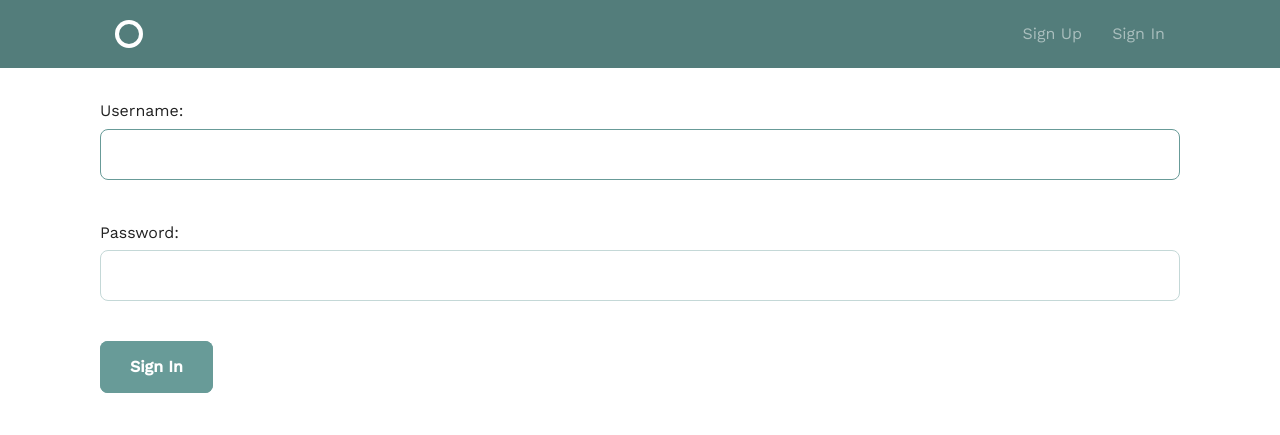
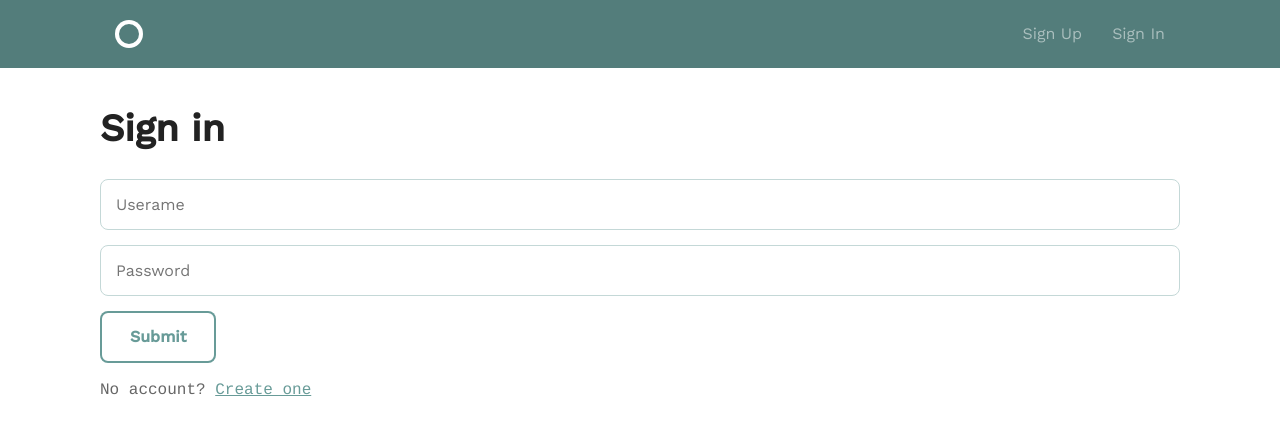
Before and after one commit to yushinna/python-project-07, a Django app: page /accounts/sign_in/ in a window 1280 px wide. Shown: the top 435 px of the page. Run offline with Django 3.2, Linux system fonts and the light colour scheme.

Commit message:
Update sign_in.html

```diff
--- a/accounts/templates/accounts/sign_in.html
+++ b/accounts/templates/accounts/sign_in.html
@@ -3,9 +3,40 @@
 {% block title %}Sign In | {{ super }}{% endblock %}
 
 {% block body %}
-<form method="POST" action="{% url 'accounts:sign_in' %}">
-    {% csrf_token %}
-    {{ form.as_p }}
-    <input type="submit" class="button-primary" value="Sign In">
-</form>
+<section class="fdb-block fp-active" data-block-type="forms" data-id="80" draggable="true">
+    <div class="container">
+        <div class="row justify-content-center">
+            <div class="col-12 col-md-8 col-lg-7 col-md-5 text-center">
+                <div class="fdb-box fdb-touch">
+                    <div class="row">
+                        <div class="col">
+                            <h1>Sign in</h1>
+                        </div>
+                    </div>
+                    <form method="POST" action="{% url 'accounts:sign_in' %}">
+                        {% csrf_token %}
+                        <div class="row">
+                            <div class="col mt-4">
+                                <input name='username' type="text" class="form-control" placeholder="Userame">
+                            </div>
+                        </div>
+                        <div class="row mt-4">
+                            <div class="col ">
+                                <input name='password1' type="text" class="form-control" placeholder="Password">
+                            </div>
+                        </div>
+                        <div class="row mt-4">
+                            <div class="col">
+                                <input type="submit" class="btn btn-primary" value="Submit">
+                                <p class="text-right">No account? <a href="{% url 'accounts:sign_up' %}">Create one</a>
+                                </p>
+                            </div>
+                        </div>
+                    </form>
+                </div>
+            </div>
+        </div>
+    </div>
+</section>
+
 {% endblock %}
```
